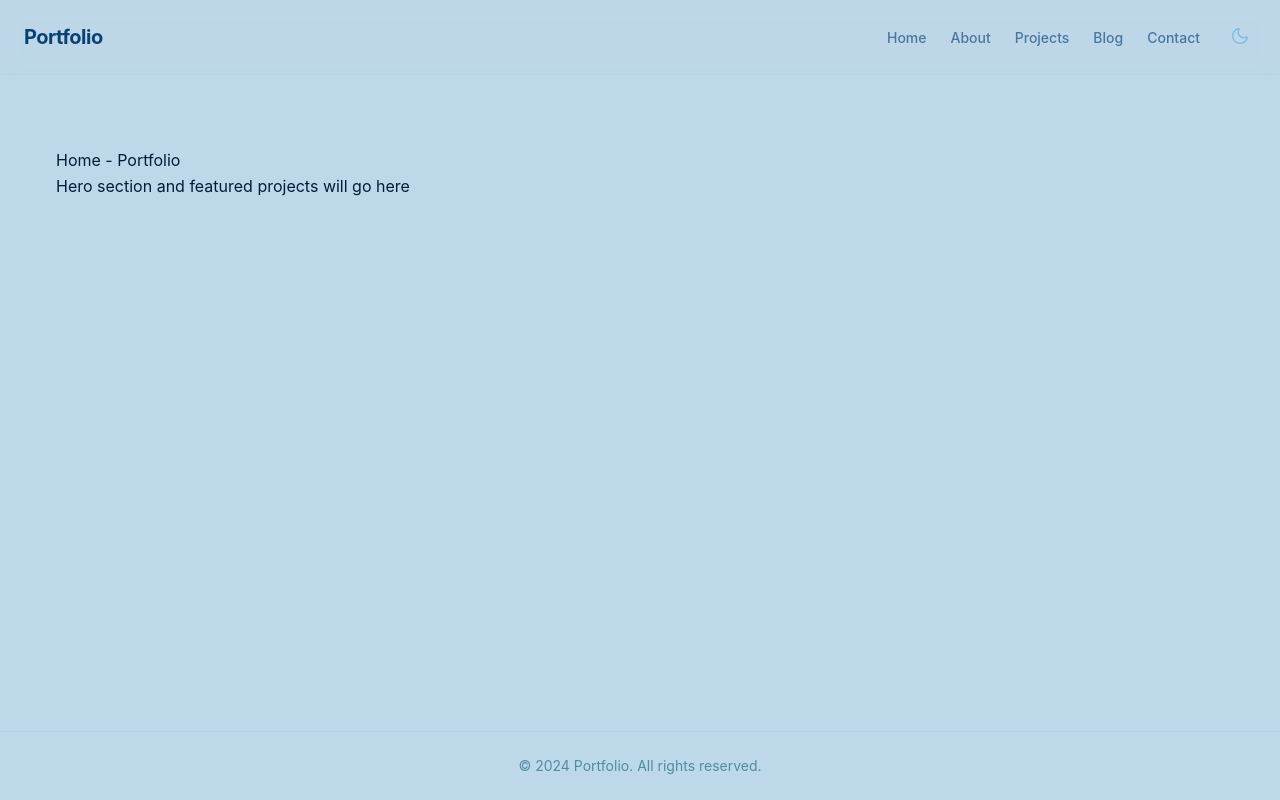
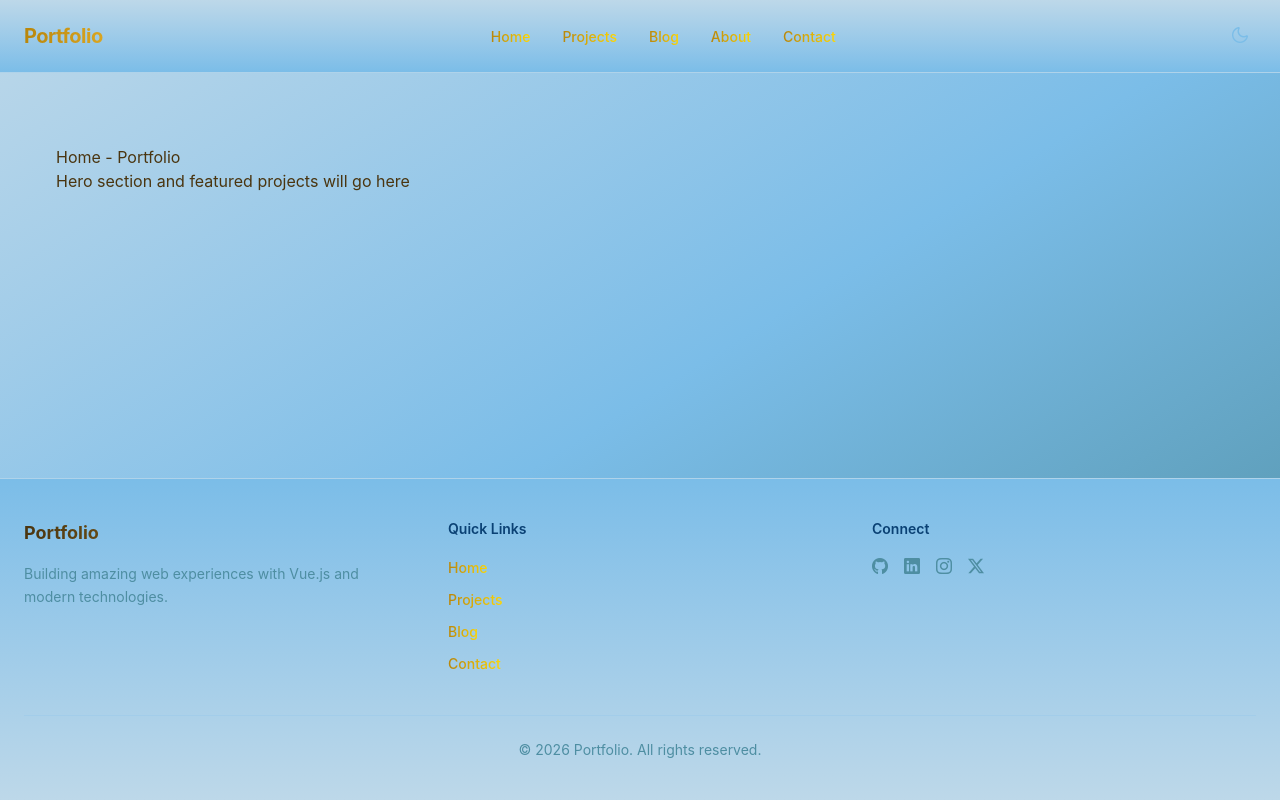
Before and after one commit to YeyderJHJL/Portfolio-jh, a Vue app in the folder portfolio-vue/: page / in a window 1280 px wide. Built offline with nearby package versions, Linux system fonts and the light colour scheme.

Commit message:
integración de publiclayout

```diff
--- a/portfolio-vue/src/layouts/PublicLayout.vue
+++ b/portfolio-vue/src/layouts/PublicLayout.vue
@@ -1,73 +1,32 @@
+<script setup lang="ts">
+import DefaultLayout from './DefaultLayout.vue'
+import Navbar from '../components/Navbar.vue'
+import Footer from '../components/Footer.vue'
+</script>
+
 <template>
-  <div
-    class="min-h-screen flex flex-col font-sans leading-relaxed
-           bg-primary-300 text-primary-950
-           dark:bg-primary-950 dark:text-primary-100"
-  >
-    <!-- Header / Navbar -->
-    <header
-      class="sticky top-0 z-50
-             border-b border-primary-500/20
-             bg-primary-300/80 backdrop-blur
-             dark:bg-primary-950/80 dark:border-primary-800"
-    >
-      <nav class="max-w-7xl mx-auto px-6 py-4 flex items-center justify-between">
-        <!-- Logo -->
-        <router-link
-          :to="{ name: 'home' }"
-          class="text-xl font-bold tracking-tight
-                 text-primary-900 dark:text-primary-300"
-        >
-          Portfolio
-        </router-link>
+  <DefaultLayout>
+    <div class="flex min-h-screen flex-col">
 
-        <!-- Nav links -->
-        <ul class="flex items-center gap-6">
-          <li v-for="item in navItems" :key="item.name">
-            <router-link
-              :to="{ name: item.name }"
-              class="text-sm font-medium transition-colors
-                     text-primary-800 hover:text-accent-600
-                     dark:text-primary-300 dark:hover:text-accent-400"
-              active-class="text-accent-700 dark:text-accent-400"
-            >
-              {{ item.label }}
-            </router-link>
-          </li>
+      <!-- Navbar -->
+      <Navbar />
 
-          <li>
-            <DarkModeToggle />
-          </li>
-        </ul>
-      </nav>
-    </header>
+      <!-- Main content -->
+      <main
+        class="
+          flex-1
+          w-full
+          max-w-7xl
+          mx-auto
+          px-6 py-10
+          transition-colors
+        "
+      >
+        <router-view />
+      </main>
 
-    <!-- Main content -->
-    <main class="flex-1 w-full max-w-7xl mx-auto px-6 py-10">
-      <router-view />
-    </main>
-
-    <!-- Footer -->
-    <footer
-      class="border-t border-primary-500/20
-             bg-primary-300 dark:bg-primary-950"
-    >
-      <div class="max-w-7xl mx-auto px-6 py-6 text-center text-sm
-                  text-primary-700 dark:text-primary-400">
-        © 2024 Portfolio. All rights reserved.
-      </div>
-    </footer>
-  </div>
+      <!-- Footer -->
+      <Footer />
+    </div>
+  </DefaultLayout>
 </template>
-
-<script setup lang="ts">
-import DarkModeToggle from '../components/DarkModeToggle.vue'
-
-const navItems = [
-  { name: 'home', label: 'Home' },
-  { name: 'about', label: 'About' },
-  { name: 'projects', label: 'Projects' },
-  { name: 'blog', label: 'Blog' },
-  { name: 'contact', label: 'Contact' },
-]
-</script>
```
